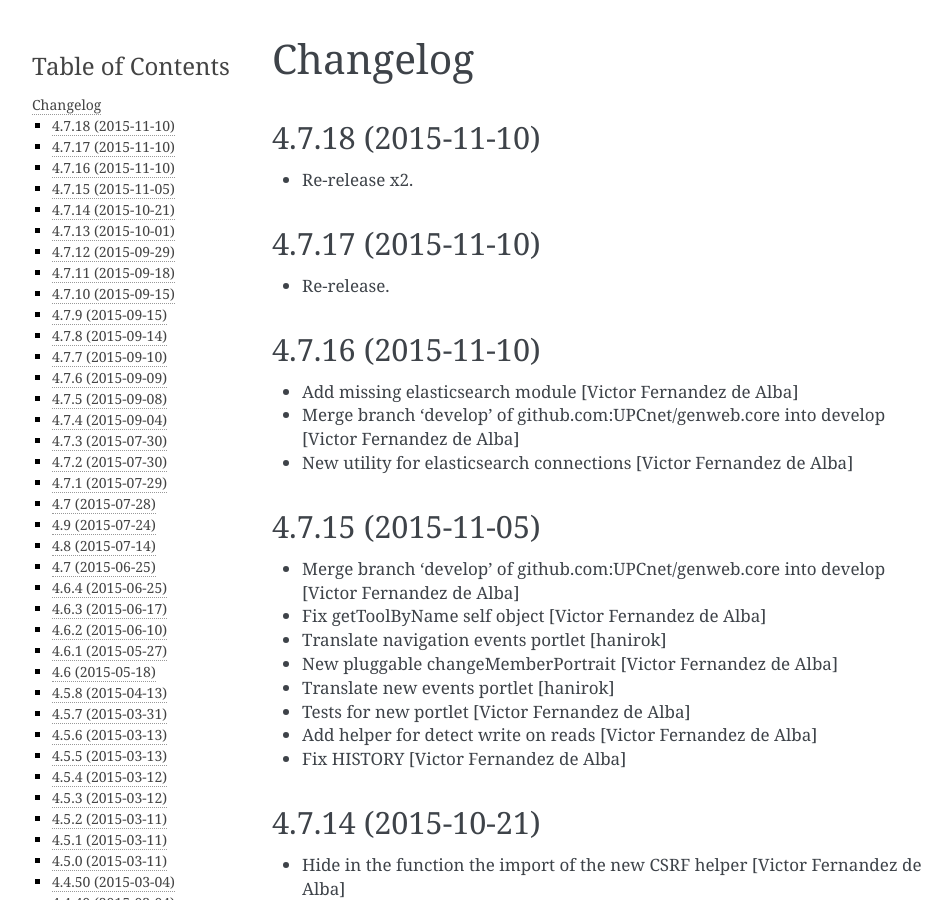
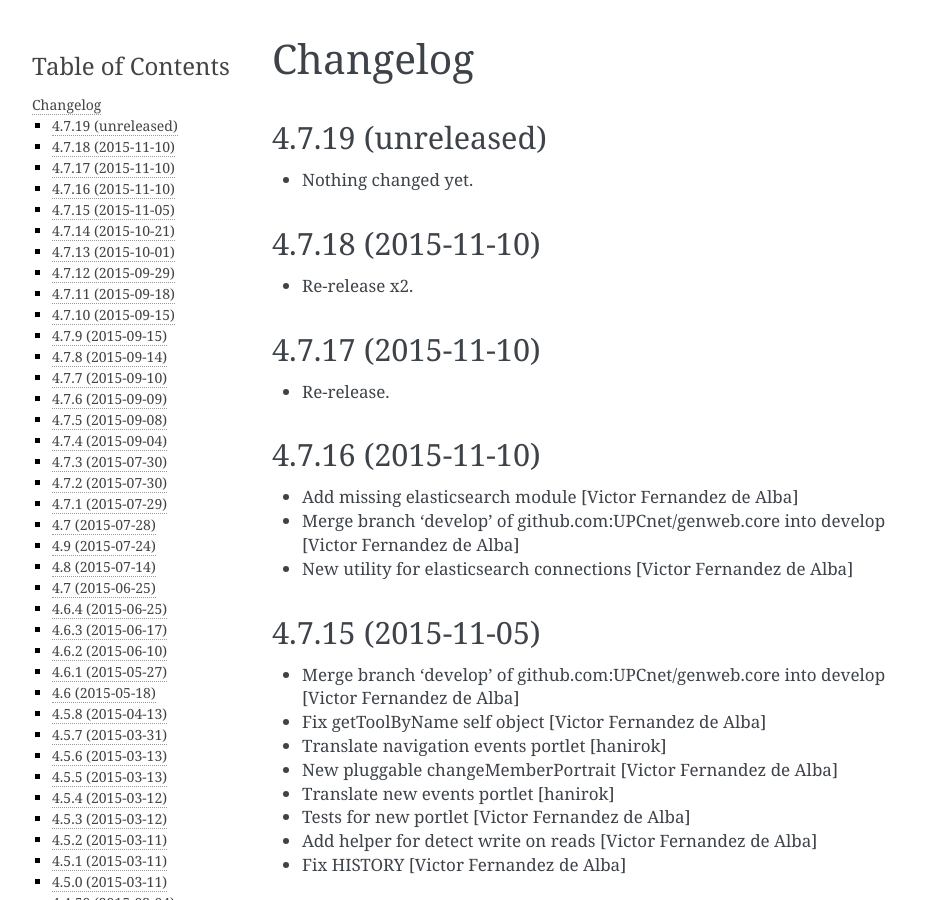
Before and after one commit to UPCnet/genweb.core, a Sphinx documentation site: the page built from docs/HISTORY.rst, in a window 1280 px wide and 900 px high. Shown: the whole window, without its empty margins (148-1100 px from the left). Built offline with Sphinx 7.4.7, drawn with Linux system fonts in a browser that asks for light colours.

Commit message:
Back to development: 4.7.19

```diff
--- a/docs/HISTORY.rst
+++ b/docs/HISTORY.rst
@@ -1,5 +1,11 @@
 Changelog
 =========
+
+4.7.19 (unreleased)
+-------------------
+
+- Nothing changed yet.
+
 
 4.7.18 (2015-11-10)
 -------------------
--- a/setup.py
+++ b/setup.py
@@ -1,7 +1,7 @@
 from setuptools import setup, find_packages
 import os
 
-version = '4.7.18'
+version = '4.7.19.dev0'
 
 README = open('README.rst').read()
 HISTORY = open(os.path.join('docs', 'HISTORY.rst')).read()
```
